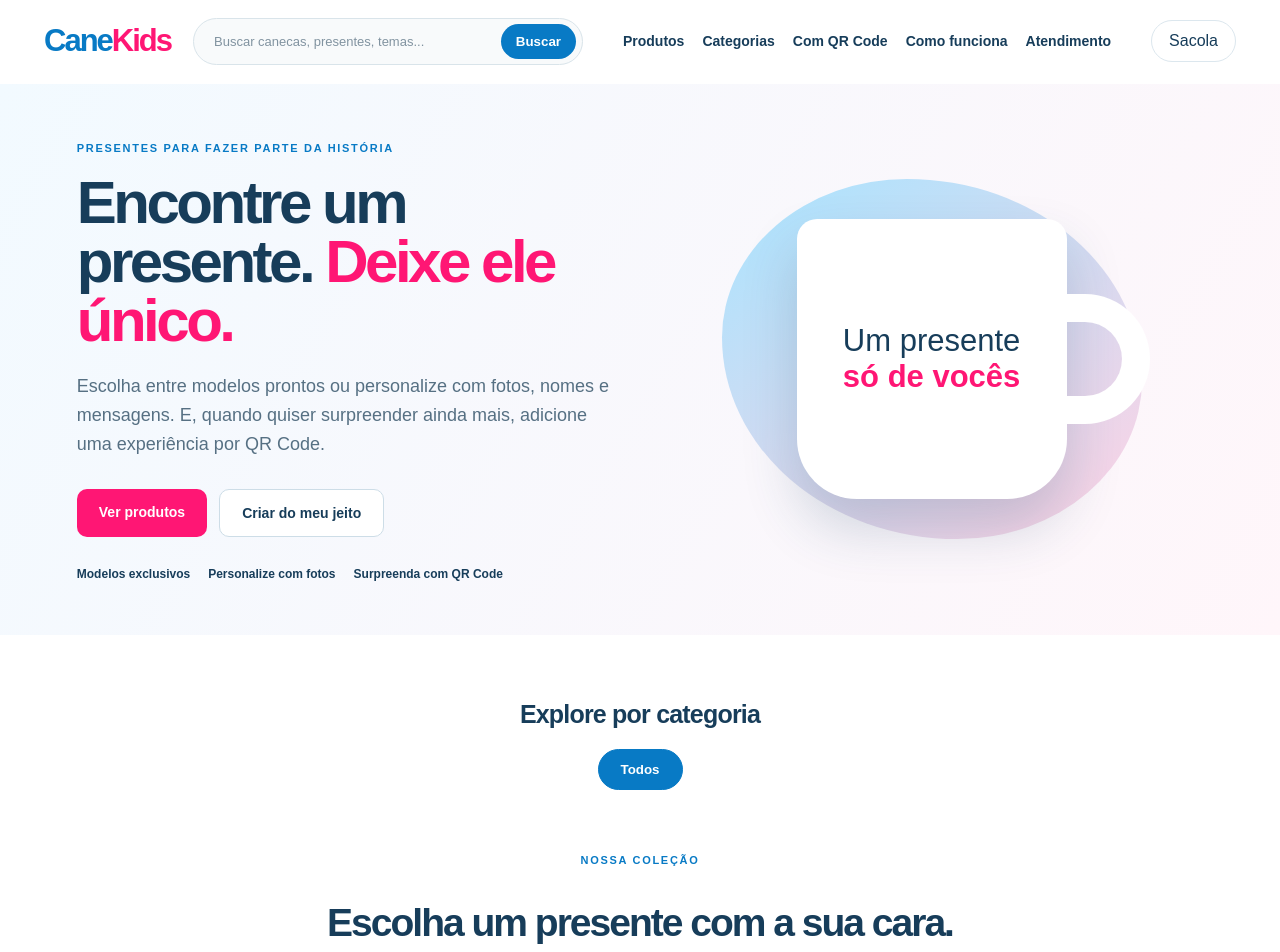
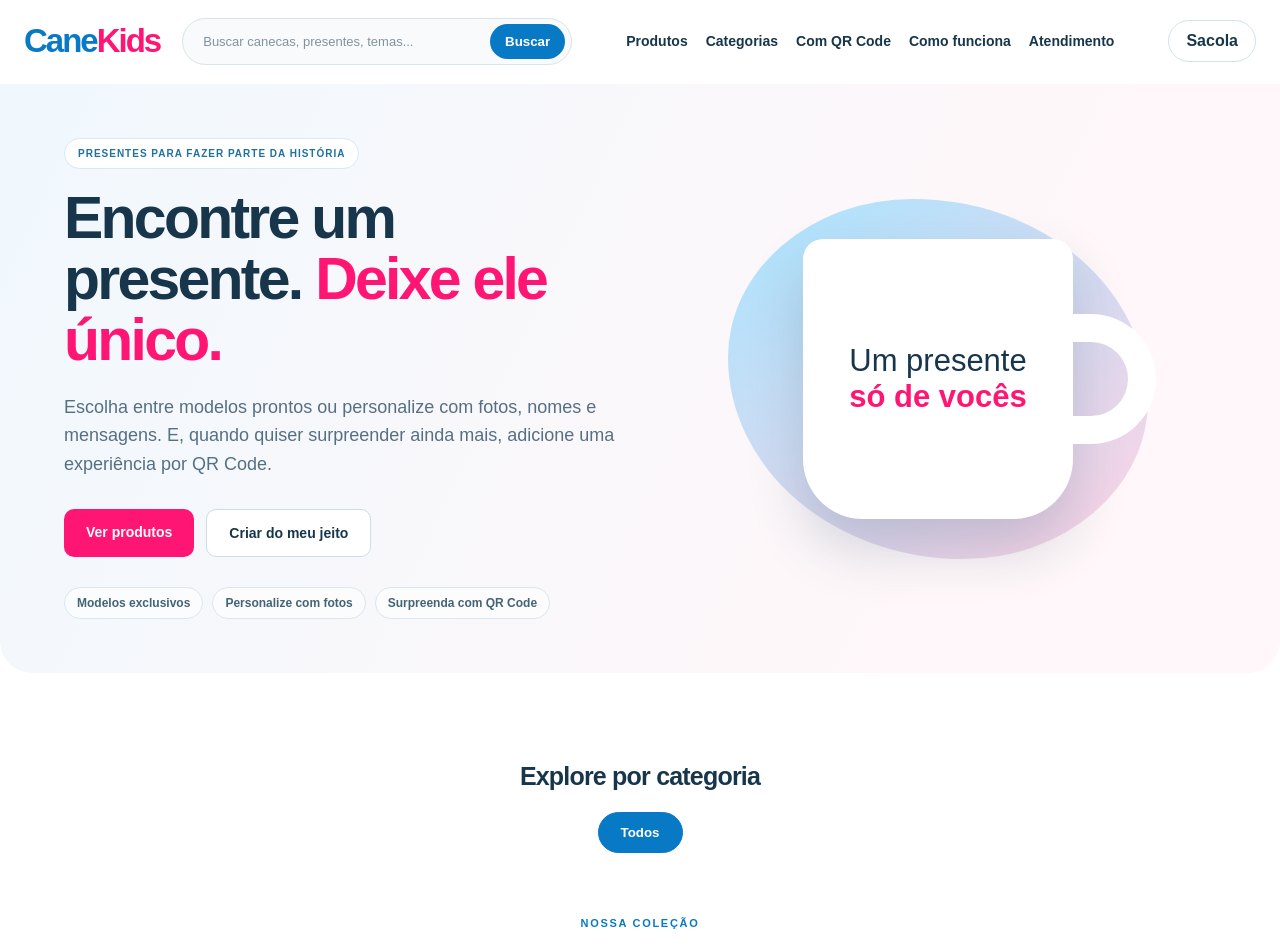
Before and after one commit to contatodize-creator/CaneKids, a Next.js app: page / in a window 1280 px wide. Shown: the part 40-992 px from the top of the page. Built offline with nearby package versions, Linux system fonts and the light colour scheme; no server answers; the database is empty.

Commit message:
Upgrade CaneKids visual hierarchy, hero, cards and ecommerce footer

```diff
--- a/app/globals.css
+++ b/app/globals.css
@@ -59,3 +59,36 @@
 @media(max-width:600px){.promoVideoSection{margin:30px 14px 55px;padding:22px;gap:22px}.promoVideoCopy h2{font-size:30px}.promoVideoPlaceholder{min-height:210px}.socialProof .testimonialGrid{grid-template-columns:1fr}.testimonialPhoto{height:130px}}
 
 .promoVideoPlayer{display:block;width:100%;aspect-ratio:16/9;object-fit:contain;background:#142e40;border-radius:18px}.testimonialPlaceholder img.testimonialPhoto{display:block;width:100%;object-fit:cover}
+
+
+/* Visual refinado da loja */
+body{background:#fff;color:#18364b}
+.storeHeader{max-width:1320px}
+.storeHeader .logo{font-size:33px}
+.storeHeader .cart{background:#fff;border-color:#d2e3ec;font-weight:800;transition:background .2s}
+.storeHeader .cart:hover{background:#edf7fd}
+.storeHero{max-width:1400px;margin:0 auto 24px;border-radius:0 0 32px 32px;background:linear-gradient(115deg,#f0f8fd 0%,#fff7f9 75%);padding-left:max(5vw,22px);padding-right:max(5vw,22px)}
+.storeHero .heroText{margin:0 auto 0 0}
+.storeHero h1{font-size:clamp(38px,4.6vw,68px);line-height:1.04;letter-spacing:-2.7px}
+.storeHero .visual{max-width:600px;width:100%}
+.storeHero .visual img{height:100%;max-height:460px!important;object-fit:contain!important;border-radius:22px}
+.storeHero .pill{display:inline-block;padding:9px 13px;border-radius:24px;background:#fff;border:1px solid #d9e9f2;color:#1e729f;font-size:10px;letter-spacing:1px}
+.storeHero .benefits{flex-wrap:wrap;gap:9px}
+.storeHero .benefits span{padding:8px 12px;border:1px solid #d9e8ef;background:#ffffffad;border-radius:30px;color:#426477}
+.storefront h2,.occasion h2,.socialProof h2{font-size:clamp(30px,3.1vw,44px);line-height:1.12;letter-spacing:-1.4px}
+.storefront .intro{max-width:650px;margin:12px auto 28px}
+.storeGrid .pic{height:280px}
+.storeGrid .cardBody h3{line-height:1.4}
+.storeGrid .cardBody a{transition:background .2s}
+.storeGrid .cardBody a:hover{background:#055c98}
+.promoVideoSection{box-shadow:0 14px 35px #173d5a08}
+.storeFooter{background:#112f45;color:#fff;padding:55px 5% 20px;text-align:left}
+.footerColumns{max-width:1180px;margin:0 auto;display:grid;grid-template-columns:2fr 1fr 1.3fr;gap:50px}
+.storeFooter .logo{display:inline-block;background:#fff;padding:6px 14px;border-radius:12px}
+.storeFooter p{font-size:14px;line-height:1.8;color:#c1d3dd;max-width:320px}
+.storeFooter h3{font-size:15px;margin:10px 0 18px}
+.storeFooter a:not(.logo){display:block;font-size:13px;color:#d2e2eb;margin-bottom:13px}
+.storeFooter a:hover{text-decoration:underline}
+.footerBottom{max-width:1180px;margin:35px auto 0;padding-top:18px;border-top:1px solid #ffffff30;display:flex;justify-content:space-between;gap:12px;color:#b9cdd8;font-size:12px}
+@media(max-width:900px){.footerColumns{grid-template-columns:1fr 1fr;gap:25px}.storeHero{border-radius:0 0 20px 20px}}
+@media(max-width:600px){.footerColumns{grid-template-columns:1fr;gap:12px}.footerBottom{flex-direction:column}.storeFooter{padding:40px 22px 20px}.storeHero h1{letter-spacing:-1.5px}.storeHero .visual{height:300px}.storeGrid .pic{height:190px}}
```
